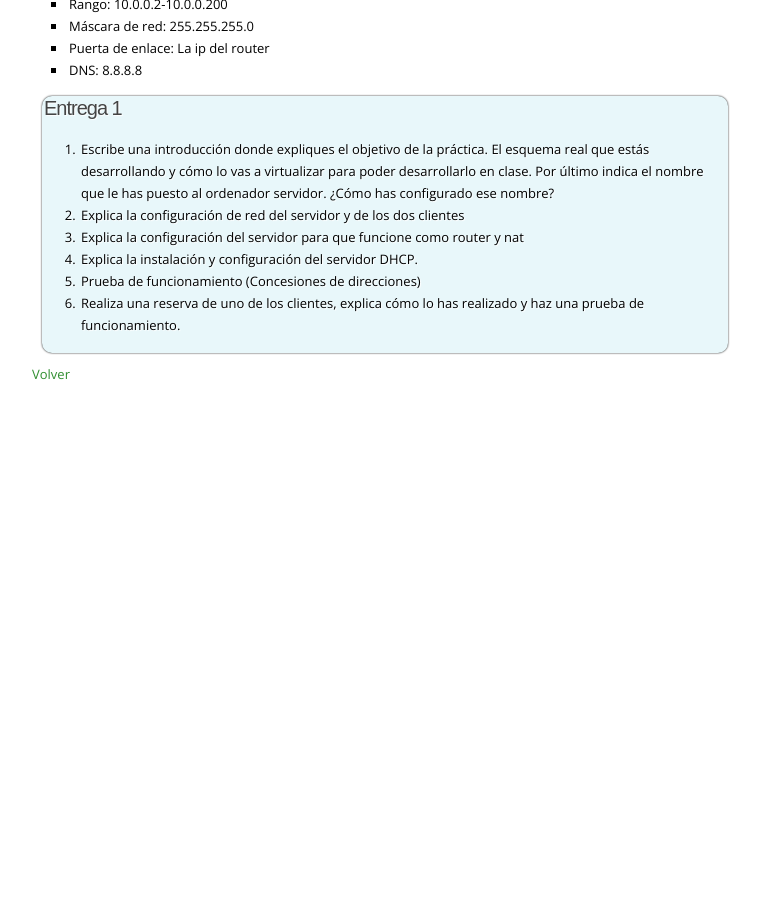
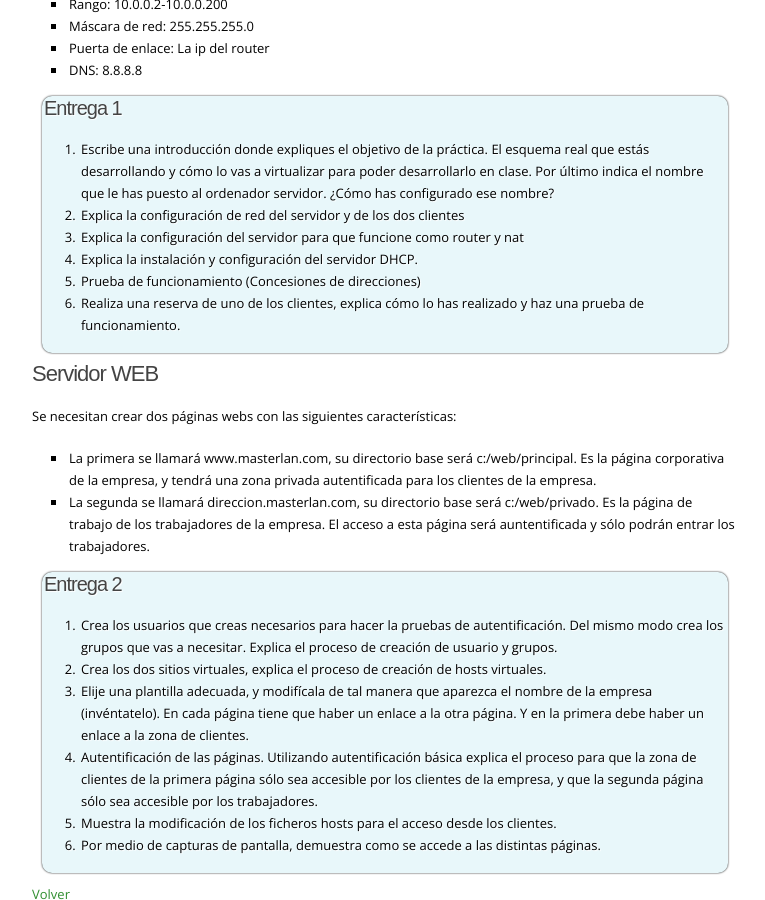
Before and after one commit to josedom24/josedom24.github.io, a Jekyll site: the page built from mod/serviciosgm/proyecto1.md, in a window 1280 px wide and 900 px high, scrolled down 1114 px. Shown: the whole window, without its empty margins (118-883 px from the left). Built offline with Jekyll 4.4.1, drawn with Linux system fonts in a browser that asks for light colours; nearby versions of some CDN libraries; some web fonts are replaced; library files that are not in the unit come from our copies; before the commit the page ends 1519 px from its top, so only the background shows below that.

Commit message:
Entrega 2 proyecto 1

```diff
--- a/mod/serviciosgm/proyecto1.md
+++ b/mod/serviciosgm/proyecto1.md
@@ -47,5 +47,24 @@ Los ordenadores clientes de nuestra LAN obtienen su configuración de red ofreci
 6. Realiza una reserva de uno de los clientes, explica cómo lo has realizado y haz una prueba de funcionamiento.
 </div>
 
+#### Servidor WEB
+
+Se necesitan crear dos páginas webs con las siguientes características:
+
+* La primera se llamará **www.masterlan.com**, su directorio base será *c:/web/principal*. Es la página corporativa de la empresa, y tendrá una zona privada autentificada para los clientes de la empresa.
+* La segunda se llamará **direccion.masterlan.com**, su directorio base será *c:/web/privado*. Es la página de trabajo de los trabajadores de la empresa. El acceso a esta página será auntentificada y sólo podrán entrar los trabajadores.
+
+
+<div class='ejercicios' markdown='1'>
+##### **Entrega 2**
+1. Crea los usuarios que creas necesarios para hacer la pruebas de autentificación. Del mismo modo crea los grupos que vas a necesitar. Explica el proceso de creación de usuario y grupos.
+2. Crea los dos sitios virtuales, explica el proceso de creación de hosts virtuales.
+3. Elije una plantilla adecuada, y modifícala de tal manera que aparezca el nombre de la empresa (invéntatelo). En cada página tiene que haber un enlace a la otra página. Y en la primera debe haber un enlace a la zona de clientes.
+4. Autentificación de las páginas. Utilizando autentificación básica explica el proceso para que la zona de clientes de la primera página sólo sea accesible por los clientes de la empresa, y que la segunda página sólo sea accesible por los trabajadores.
+5. Muestra la modificación de los ficheros hosts para el acceso desde los clientes.
+6. Por medio de capturas de pantalla, demuestra como se accede a las distintas páginas.
+</div>
+
+
 
 [Volver](index)
```
